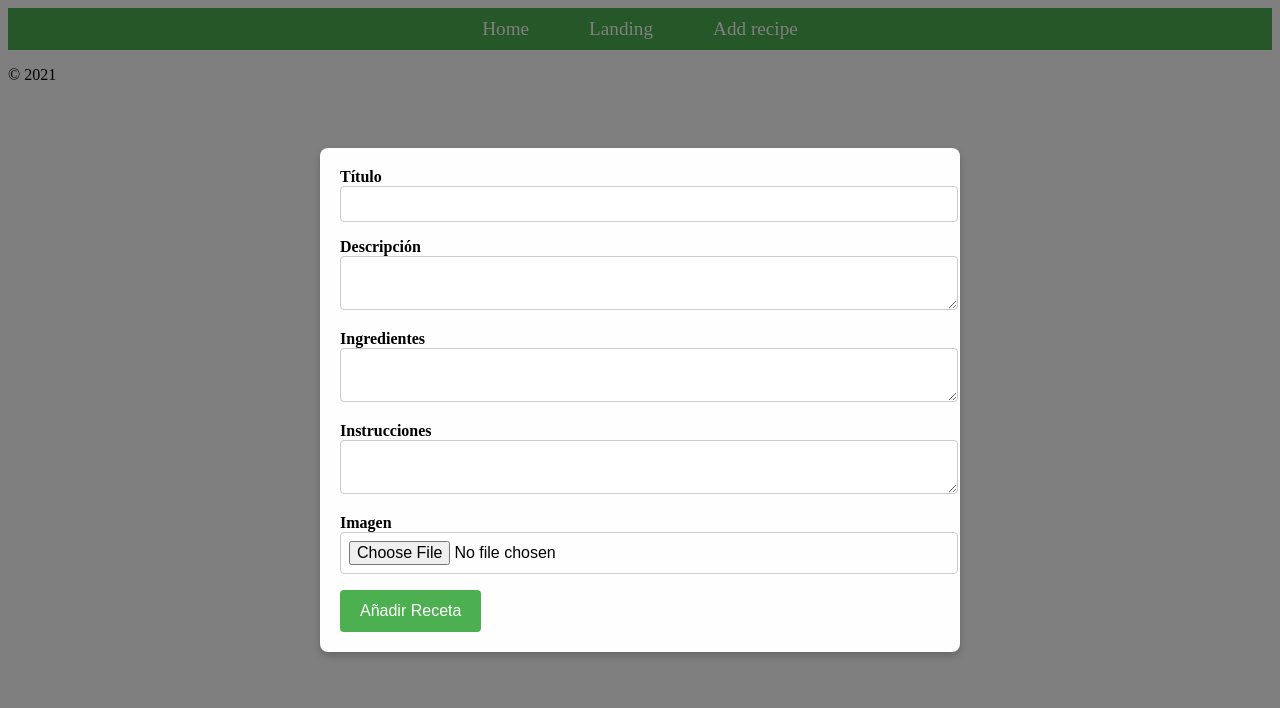
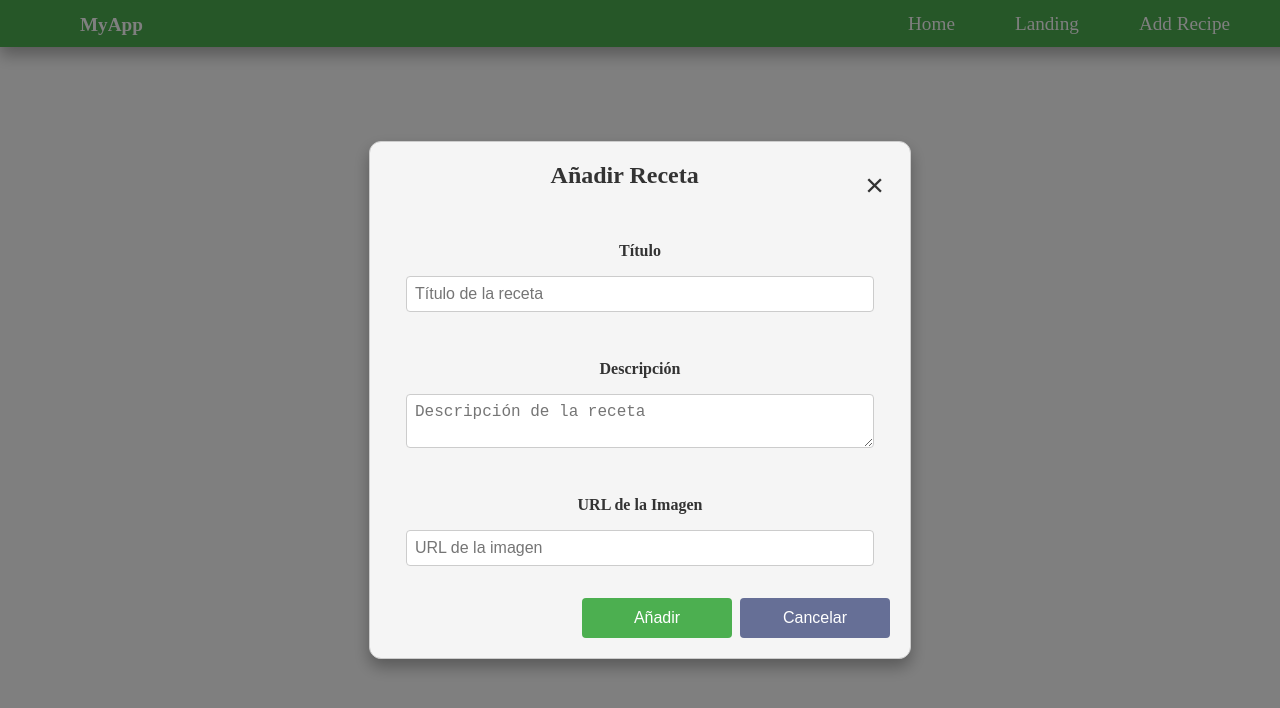
Before and after one commit to TrianaSolerMartin/FamilyFlavors, a React (Vite) app in the folder CLient/: page /home/recipeForm in a window 1280 px wide. Shown: the top 708 px of the page. Built offline with nearby package versions, Linux system fonts and the light colour scheme.

Commit message:
familyflavors-modals-styles-fixed

```diff
--- a/CLient/package.json
+++ b/CLient/package.json
@@ -13,7 +13,7 @@
   "dependencies": {
     "axios": "^1.7.7",
     "react": "^18.3.1",
-    "react-cloudinary": "^0.4.1",
+    "react-cloudinary": "^0.3.0",
     "react-cloudinary-upload-widget": "^2.0.0",
     "react-dom": "^18.3.1",
     "react-hook-form": "^7.53.1",
--- a/CLient/src/components/form/NewRecipeForm.css
+++ b/CLient/src/components/form/NewRecipeForm.css
@@ -1,55 +1,139 @@
-.form-popup {
-  display: flex;
-  justify-content: center;
-  align-items: center;
+.modal-overlay {
   position: fixed;
   top: 0;
   left: 0;
   width: 100%;
   height: 100%;
-  background-color: rgba(0, 0, 0, 0.5); /* Fondo oscuro con transparencia */
-  z-index: 1000; /* Z-index alto para estar encima de otros elementos */
+  background-color: rgba(0, 0, 0, 0.5);
+  display: flex;
+  justify-content: center;
+  align-items: center;
+  z-index: 1000;
 }
 
-.form-container {
-  background-color: #fefefe;
+.modal-content {
+  background-color: #f5f5f5;
   padding: 20px;
-  width: 80%;
-  max-width: 600px;
-  border-radius: 8px;
-  box-shadow: 0 4px 8px rgba(0, 0, 0, 0.2);
+  border-radius: 12px;
+  width: 90%;
+  max-width: 500px;
+  box-shadow: 0 8px 16px rgba(0, 0, 0, 0.3);
+  position: relative;
+  margin: 110px auto;
+  display: flex;
+  flex-direction: column;
+  max-height: 80vh;
+  overflow: hidden;
+  border: 1px solid #ccc;
+  animation: fadeIn 0.5s ease-out;
 }
 
-.form-container label {
-  font-weight: bold;
-  margin-bottom: 8px;
+.modal-header {
+  display: flex;
+  justify-content: space-between;
+  align-items: center;
 }
 
-.form-container input[type="text"],
-.form-container textarea,
-.form-container input[type="file"] {
-  width: 100%;
-  padding: 8px;
-  margin-bottom: 16px;
-  font-size: 16px;
-  border: 1px solid #ccc;
-  border-radius: 4px;
+.modal-title {
+  font-size: 1.5rem;
+  margin-bottom: 1rem;
+  color: #333;
+  margin: 0 auto 1.3rem auto;
+  font-weight: bold;
+  text-align: center;
 }
 
-.form-container input[type="submit"] {
-  background-color: #4caf50;
+.modal-close {
+  background: none;
+  border: none;
+  font-size: 2rem;
+  cursor: pointer;
+  color: #333;
+  transition: color 0.3s ease;
+}
+
+.modal-close:hover {
+  color: #1E8449;
+}
+
+.form {
+  display: flex;
+  flex-direction: column;
+}
+
+.form__label {
+  font-size: 1rem;
+  color: #333;
+  font-weight: bold;
+  text-align: center;
+  margin-bottom: 1rem;
+  margin-top: 2rem;
+}
+
+.form__input {
+  font-size: 1rem;
+  width: 90%;
+  padding: 0.5rem;
+  border: 1px solid #ccc;
+  border-radius: 0.25rem;
+  margin-bottom: 1rem;
+  transition: border-color 0.3s ease;
+  color: #333;
+  background-color: #fff;
+  display: block;
+  margin: 0 auto 1rem auto;
+  align-items: center;
+}
+
+.form__input:focus {
+  border-color: #4CAF50;
+  outline: none;
+}
+
+.form__message {
+  font-size: 0.875rem;
+  margin-top: 0.5rem;
+}
+
+.form__message--error {
+  color: #dc3545;
+}
+
+.form-buttons {
+  display: flex;
+  justify-content: flex-end;
+  align-items: center;
+  margin-top: 1rem;
+}
+
+.modal-button,
+.modal-cancel-button {
+  background-color: #4CAF50;
   color: white;
   border: none;
-  padding: 12px 20px;
-  border-radius: 4px;
+  padding: 0.75rem 1.5rem;
   cursor: pointer;
-  font-size: 16px;
+  font-size: 1rem;
+  border-radius: 0.25rem;
+  transition: background-color 0.3s ease, transform 0.3s ease;
+  display: flex;
+  justify-content: center;
+  align-items: center;
+  width: 150px;
+  height: 40px;
+  margin-left: 0.5rem;
 }
 
-.error-message {
-  color: red;
+.modal-button:hover {
+  background-color: #1E8449;
+  transform: scale(1.05);
 }
 
-.success-message {
-  color: green;
+.modal-cancel-button {
+  background-color: #666f96;
 }
+
+.modal-cancel-button:hover {
+  background-color: #5a6268;
+  transform: scale(1.05);
+}
--- a/CLient/src/components/form/RecipeForm.jsx
+++ b/CLient/src/components/form/RecipeForm.jsx
@@ -8,11 +8,12 @@ const RecipeForm = () => {
   const [imageURL, setImageURL] = useState('');
   const [isSubmitted, setIsSubmitted] = useState(false);
   const [redirectUrl, setRedirectUrl] = useState('');
+  const [modalOpen, setModalOpen] = useState(true);
 
   const onSubmit = async (data) => {
     try {
       data.image = imageURL;
-
+RecipeForm;
       const { success, error, recipeId } = await addRecipe(data);
 
       if (success) {
@@ -26,78 +27,70 @@ const RecipeForm = () => {
       } else {
         alert(error);
       }
-    } catch (error) {
-      console.error("Error al añadir la receta:", error);
-      alert('Error al añadir la receta. Por favor, intenta nuevamente.');
+    } catch (err) {
+      console.error("Error adding recipe:", err);
     }
   };
 
-  const handleImageUpload = async (event) => {
-    const file = event.target.files[0];
-    const formData = new FormData();
-    formData.append('file', file);
-    formData.append('upload_preset', 'Presents_react');
-
-    try {
-      const response = await fetch('https://api.cloudinary.com/v1_1/dlg7gpmha/image/upload', {
-        method: 'POST',
-        body: formData,
-      });
-
-      if (!response.ok) {
-        throw new Error('Error al subir la imagen a Cloudinary');
-      }
-
-      const data = await response.json();
-      setImageURL(data.secure_url);
-    } catch (error) {
-      console.error('Error al subir la imagen a Cloudinary:', error);
-      alert('Error al subir la imagen a Cloudinary. Por favor, intenta nuevamente.');
-    }
+  const closeModal = () => {
+    setModalOpen(false);
   };
 
-  // Redireccionar después de que redirectUrl tenga una URL válida
-  if (redirectUrl) {
-    window.location.href = redirectUrl;
-  }
+  return (
+    <>
+      {modalOpen && (
+        <div className="modal-overlay">
+          <div className="modal-content">
+            <div className="modal-header">
+              <h2 className="modal-title">Añadir Receta</h2>
+              <button className="modal-close" onClick={closeModal}>
+                &times;
+              </button>
+            </div>
+            <div className="modal-body">
+              <form onSubmit={handleSubmit(onSubmit)} className="form">
+                <label htmlFor="title" className="form__label">Título</label>
+                <input
+                  type="text"
+                  id="title"
+                  name="title"
+                  {...register('title', { required: true })}
+                  className="form__input"
+                  placeholder="Título de la receta"
+                />
+                {errors.title && <p className="form__message form__message--error">Este campo es obligatorio</p>}
 
-  return (
-    <div className="form-popup">
-      <div className="form-container">
-        <form onSubmit={handleSubmit(onSubmit)}>
-          <div>
-            <label>Título</label>
-            <input type="text" {...register('title', { required: true })} />
-            {errors.title && <p className="error-message">El campo título es requerido</p>}
+                <label htmlFor="description" className="form__label">Descripción</label>
+                <textarea
+                  id="description"
+                  name="description"
+                  {...register('description', { required: true })}
+                  className="form__input"
+                  placeholder="Descripción de la receta"
+                />
+                {errors.description && <p className="form__message form__message--error">Este campo es obligatorio</p>}
+
+                <label htmlFor="image" className="form__label">URL de la Imagen</label>
+                <input
+                  type="text"
+                  id="image"
+                  name="image"
+                  value={imageURL}
+                  onChange={(e) => setImageURL(e.target.value)}
+                  className="form__input"
+                  placeholder="URL de la imagen"
+                />
+
+                <div className="form-buttons">
+                  <button type="submit" className="modal-button">Añadir</button>
+                  <button type="button" onClick={() => reset()} className="modal-cancel-button">Cancelar</button>
+                </div>
+              </form>
+            </div>
           </div>
-          <div>
-            <label>Descripción</label>
-            <textarea {...register('description', { required: true })}></textarea>
-            {errors.description && <p className="error-message">El campo descripción es requerido</p>}
-          </div>
-          <div>
-            <label>Ingredientes</label>
-            <textarea {...register('ingredients', { required: true })}></textarea>
-            {errors.ingredients && <p className="error-message">El campo ingredientes es requerido</p>}
-          </div>
-          <div>
-            <label>Instrucciones</label>
-            <textarea {...register('instructions', { required: true })}></textarea>
-            {errors.instructions && <p className="error-message">El campo instrucciones es requerido</p>}
-          </div>
-          <div>
-            <label>Imagen</label>
-            <input
-              type="file"
-              accept="image/*"
-              onChange={handleImageUpload}
-            />
-            {imageURL && <p className="success-message">Imagen subida correctamente.</p>}
-          </div>
-          <input type="submit" value="Añadir Receta" />
-        </form>
-      </div>
-    </div>
+        </div>
+      )}
+    </>
   );
 };
 
--- a/CLient/src/components/nav/Nav.css
+++ b/CLient/src/components/nav/Nav.css
@@ -1,7 +1,32 @@
 /* Estilos para la barra de navegación */
 .navbar {
     background-color: #4CAF50;
-    padding: 10px 0;
+    padding: 10px 20px;
+    width: 100%;
+    display: flex;
+    justify-content: center;
+    align-items: center;
+    position: fixed;
+    top: 0;
+    left: 0;
+    z-index: 1000;
+    box-shadow: 0 8px 16px rgba(0, 0, 0, 0.3);
+}
+
+/* Contenedor de la navegación */
+.nav-container {
+    display: flex;
+    justify-content: space-between;
+    align-items: center;
+    width: 100%;
+    max-width: 1200px;
+}
+
+/* Logo de la navegación */
+.nav-logo {
+    font-size: 1.5rem;
+    font-weight: bold;
+    color: #fff;
 }
 
 /* Estilos para la lista de elementos de navegación */
@@ -11,6 +36,7 @@
     padding: 0;
     display: flex;
     justify-content: center;
+    align-items: center;
 }
 
 /* Estilos para los elementos individuales de navegación */
@@ -24,7 +50,6 @@
     color: #fff;
     font-size: 1.2rem;
     padding: 10px 20px;
-    border-radius: 5px;
     transition: background-color 0.3s ease, transform 0.3s ease;
 }
 
@@ -32,3 +57,58 @@
     background-color: #388E3C;
     transform: scale(1.1);
 }
+
+/* Estilos para el toggle de navegación en dispositivos móviles */
+.nav-toggle {
+    display: none;
+    flex-direction: column;
+    cursor: pointer;
+}
+
+.nav-toggle-bar {
+    width: 25px;
+    height: 3px;
+    background-color: #fff;
+    margin: 3px 0;
+    transition: all 0.3s ease;
+}
+
+/* Estilos responsivos */
+@media (max-width: 768px) {
+    .nav-menu {
+        display: none;
+        flex-direction: column;
+        width: 100%;
+        position: absolute;
+        top: 60px;
+        left: 0;
+        background-color: #4CAF50;
+        border-radius: 0 0 12px 12px;
+        box-shadow: 0 8px 16px rgba(0, 0, 0, 0.3);
+    }
+
+    .nav-menu.active {
+        display: flex;
+    }
+
+    .nav-item {
+        margin: 10px 0;
+    }
+
+    .nav-toggle {
+        display: flex;
+    }
+}
+
+/* Animación del toggle */
+.nav-toggle.active .nav-toggle-bar:nth-child(1) {
+    transform: rotate(45deg) translate(5px, 5px);
+}
+
+.nav-toggle.active .nav-toggle-bar:nth-child(2) {
+    opacity: 0;
+}
+
+.nav-toggle.active .nav-toggle-bar:nth-child(3) {
+    transform: rotate(-45deg) translate(5px, -5px);
+}
--- a/CLient/src/components/nav/Nav.jsx
+++ b/CLient/src/components/nav/Nav.jsx
@@ -1,21 +1,37 @@
-import React from 'react';
+import React, { useState } from 'react';
 import { Link } from 'react-router-dom';
 import './Nav.css';
 
 const Nav = () => {
+    const [isMenuOpen, setIsMenuOpen] = useState(false);
+
+    const toggleMenu = () => {
+        setIsMenuOpen(!isMenuOpen);
+    };
+
     return (
         <nav className="navbar">
-            <ul className="nav-menu">
+            <div className="nav-container">
+                <div className="nav-logo">
+                    <Link to="/" className="nav-link">MyApp</Link>
+                </div>
+                <ul className={`nav-menu ${isMenuOpen ? 'active' : ''}`}>
                     <li className="nav-item">
-                    <Link to="/home" className="nav-link">Home</Link>
+                        <Link to="/home" className="nav-link" onClick={toggleMenu}>Home</Link>
                     </li>
                     <li className="nav-item">
-                    <Link to="/" className="nav-link">Landing</Link>
+                        <Link to="/" className="nav-link" onClick={toggleMenu}>Landing</Link>
                     </li>
                     <li className="nav-item">
-                    <Link to="recipeForm" className="nav-link">Add recipe</Link>
+                        <Link to="/recipeForm" className="nav-link" onClick={toggleMenu}>Add Recipe</Link>
                     </li>
                 </ul>
+                <div className={`nav-toggle ${isMenuOpen ? 'active' : ''}`} onClick={toggleMenu}>
+                    <span className="nav-toggle-bar"></span>
+                    <span className="nav-toggle-bar"></span>
+                    <span className="nav-toggle-bar"></span>
+                </div>
+            </div>
         </nav>
     );
 };
--- a/CLient/src/pages/home/Home.jsx
+++ b/CLient/src/pages/home/Home.jsx
@@ -1,14 +1,17 @@
 import React, { useState, useEffect } from 'react';
 import RecipeList from "../../components/recipeList/RecipeList";
-import { getAllRecipes } from '../../services/RecipeServices'; // Importa la función para obtener recetas
+import RecipeDetail from "../../components/recipeDetail/RecipeDetail";
+import { getAllRecipes } from '../../services/RecipeServices';
 
 const Home = () => {
     const [recipes, setRecipes] = useState([]);
+    const [selectedRecipe, setSelectedRecipe] = useState(null);
+    const [isModalOpen, setIsModalOpen] = useState(false);
 
     useEffect(() => {
         const fetchRecipes = async () => {
             try {
-          const recipesData = await getAllRecipes(); // Obtén todas las recetas
+                const recipesData = await getAllRecipes();
                 setRecipes(recipesData);
             } catch (error) {
                 console.error('Error fetching recipes:', error);
@@ -18,10 +21,23 @@ const Home = () => {
         fetchRecipes();
     }, []);
 
+    const handleRecipeClick = (recipe) => {
+        setSelectedRecipe(recipe);
+        setIsModalOpen(true);
+    };
+
+    const closeModal = () => {
+        setIsModalOpen(false);
+        setSelectedRecipe(null);
+    };
+
     return (
         <div>
             <h1>Home</h1>
-        <RecipeList recipes={recipes} />
+            <RecipeList recipes={recipes} onRecipeClick={handleRecipeClick} />
+            {isModalOpen && selectedRecipe && (
+                <RecipeDetail recipe={selectedRecipe} closeModal={closeModal} />
+            )}
         </div>
     );
 };
```
Also changed, not shown: CLient/src/components/recipeDetail/RecipeDetail.jsx (+15 -23 lines), CLient/src/components/recipeList/RecipeList.css (+37 -94 lines), CLient/src/components/recipeList/RecipeList.jsx (+49 -23 lines), CLient/src/components/recipeDetail/RecipeDetail.css (line endings or trailing spaces), 1 other file (tests, documents, lock files or other folders). Lines whose indentation alone changed are shown as unchanged.
